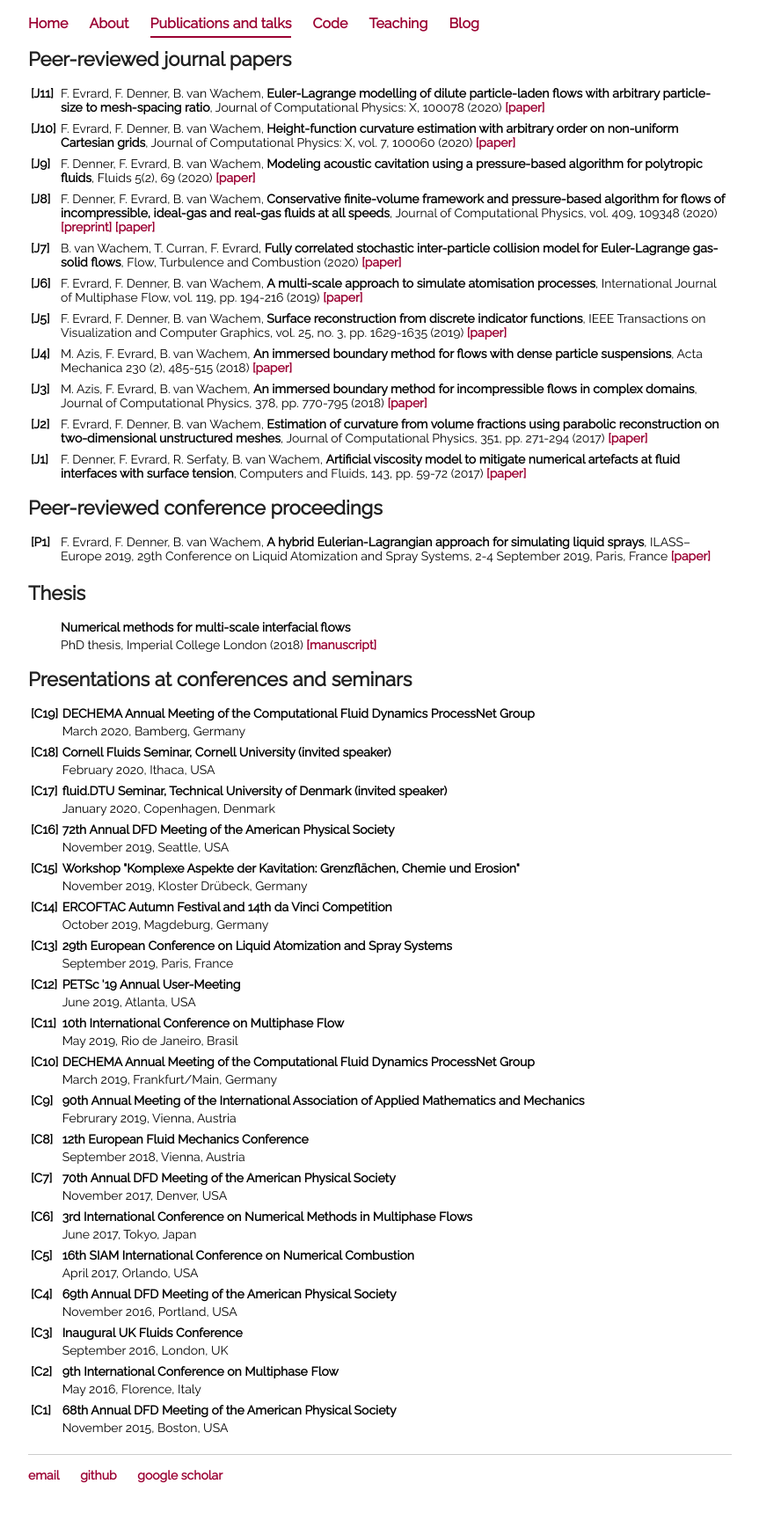
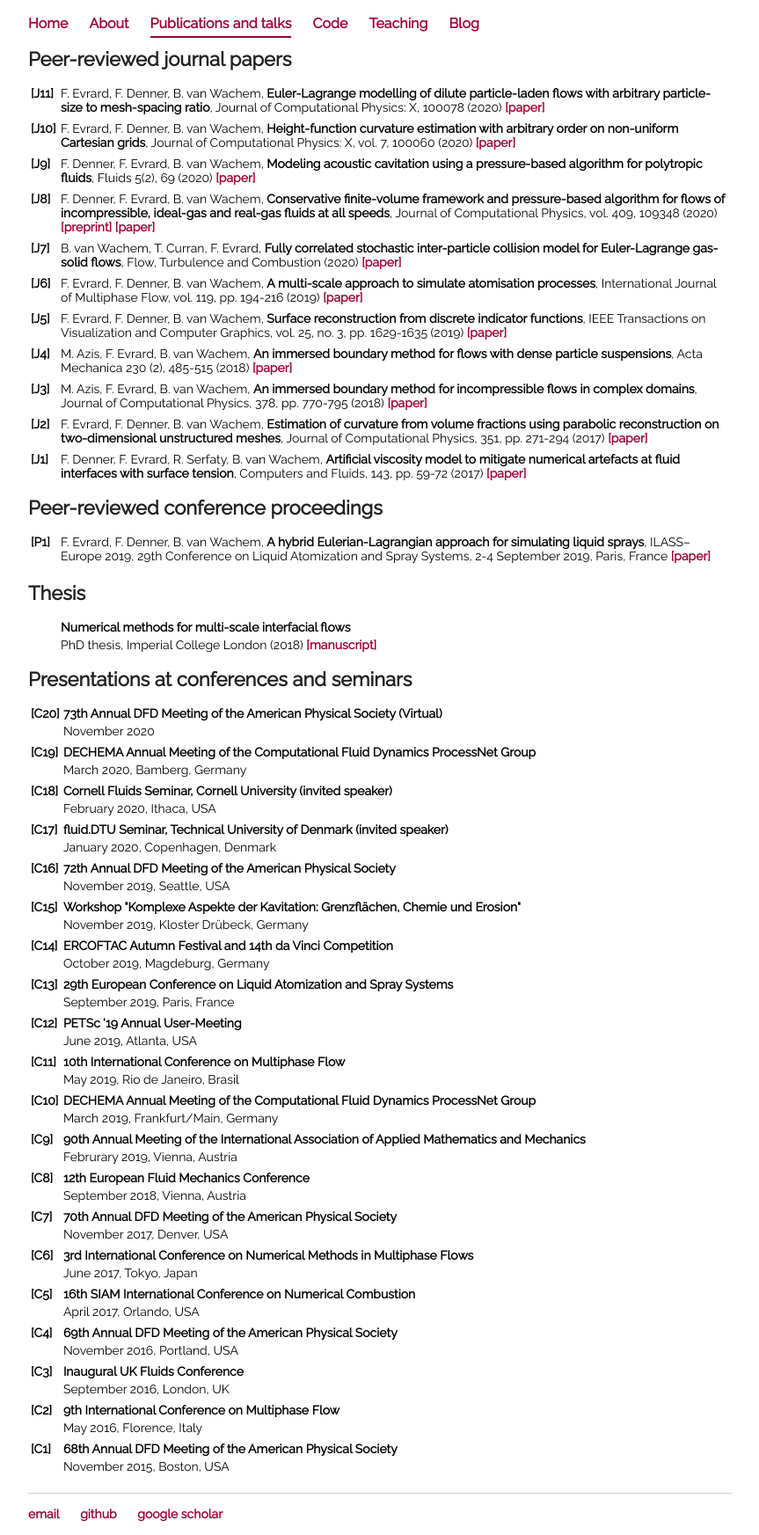
Before and after one commit to fabienevrard/fabienevrard.github.io, a Jekyll site: the page built from publications/index.html, in a window 1280 px wide. Shown: the whole page at 88% size, without its empty margins (208-1071 px from the left). Built offline with Jekyll 4.4.1, drawn with Linux system fonts in a browser that asks for light colours; before the commit the page ends 1701 px from its top, so only the background shows below that.

Commit message:
Update index.html

```diff
--- a/publications/index.html
+++ b/publications/index.html
@@ -113,6 +113,15 @@ volume fractions using parabolic reconstruction on two-dimensional unstructured
 			 <td>March 2020, Kassel, Germany</td>
 		 </tr>
 		 <tr><td></td><td></td></tr> -->
+		 <tr>
+			 <td><b>[C20]</b></td>
+			 <td><b>73th Annual DFD Meeting of the American Physical Society (Virtual)</b></td>
+		 </tr>
+		 <tr>
+			 <td></td>
+			 <td>November 2020</td>
+		 </tr>
+		 <tr><td></td><td></td></tr>
 		 <tr>
 			 <td><b>[C19]</b></td>
 			 <td><b>DECHEMA Annual Meeting of the Computational Fluid Dynamics ProcessNet Group</b></td>
```
